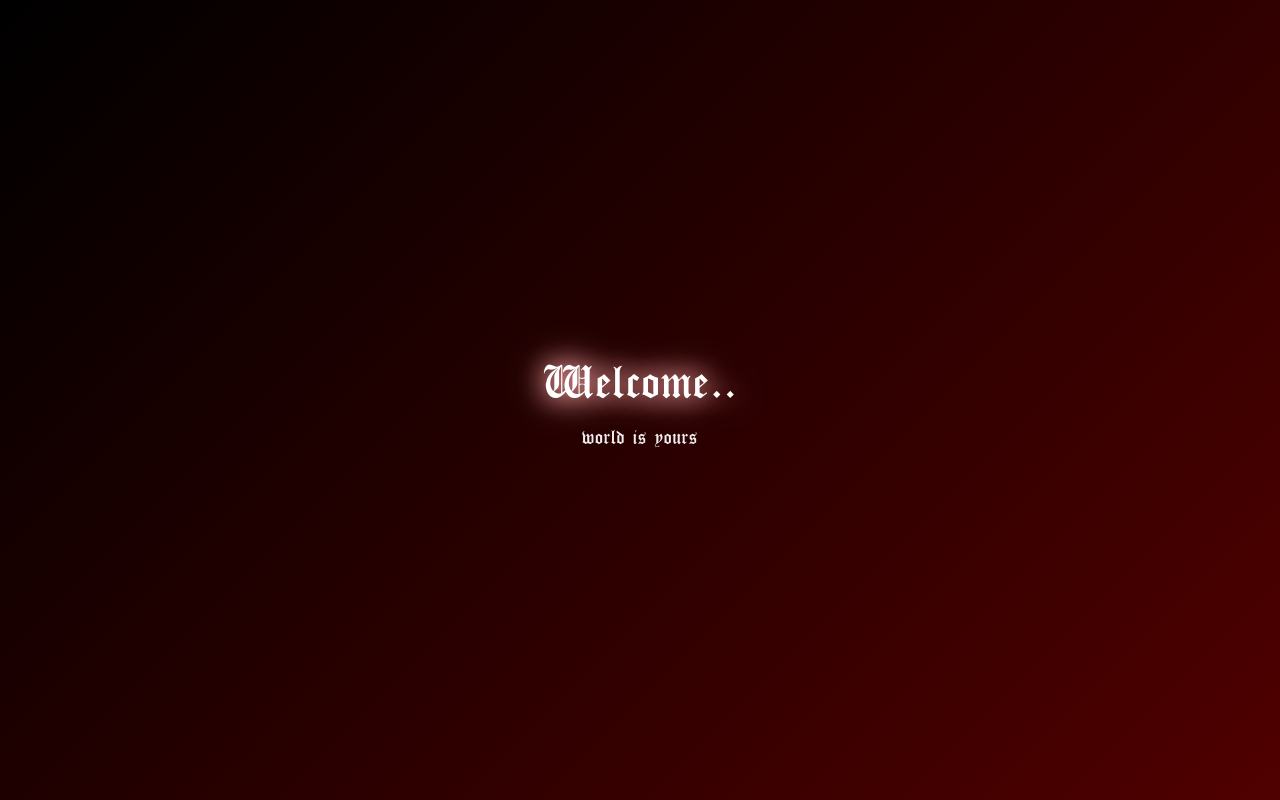
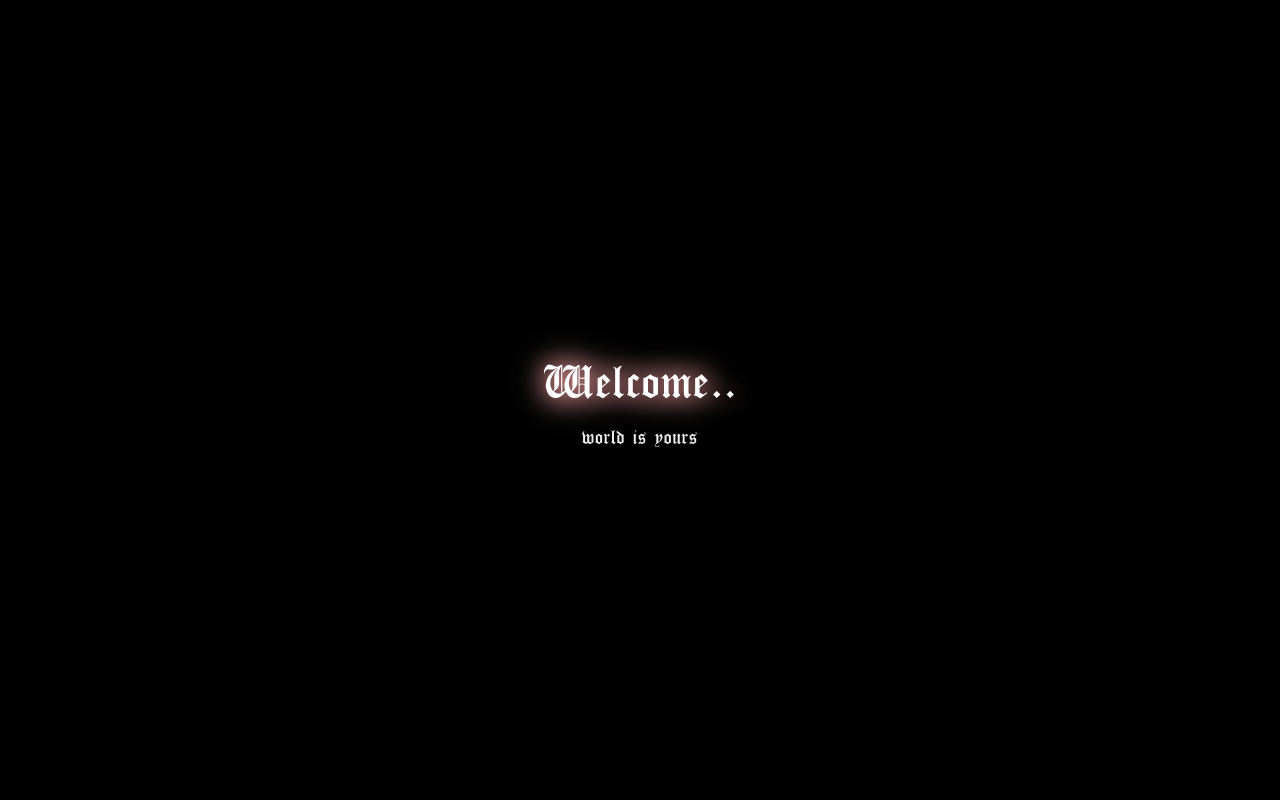
Before and after one commit to zairys0/zairys0.github.io, a plain HTML site: page index.html in a window 1280 px wide. Drawn offline with Linux system fonts and the light colour scheme; no server answers; grey boxes are pictures that could not be loaded.

Commit message:
Update index.html

```diff
--- a/index.html
+++ b/index.html
@@ -83,7 +83,7 @@ display: none;
 position: fixed;
 top: 0; left: 0;
 width: 100vw; height: 100vh;
-background: linear-gradient(135deg, #000000, #500000);
+background: linear-gradient(135deg, #000000, #000000);
 color: #ffffff;
 display: flex;
 align-items: center;
```
